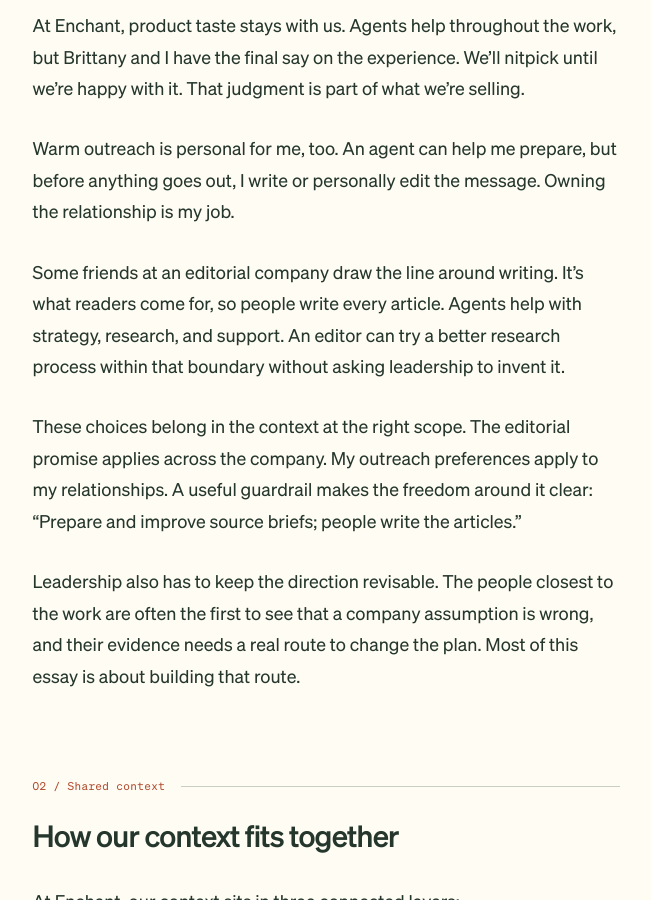
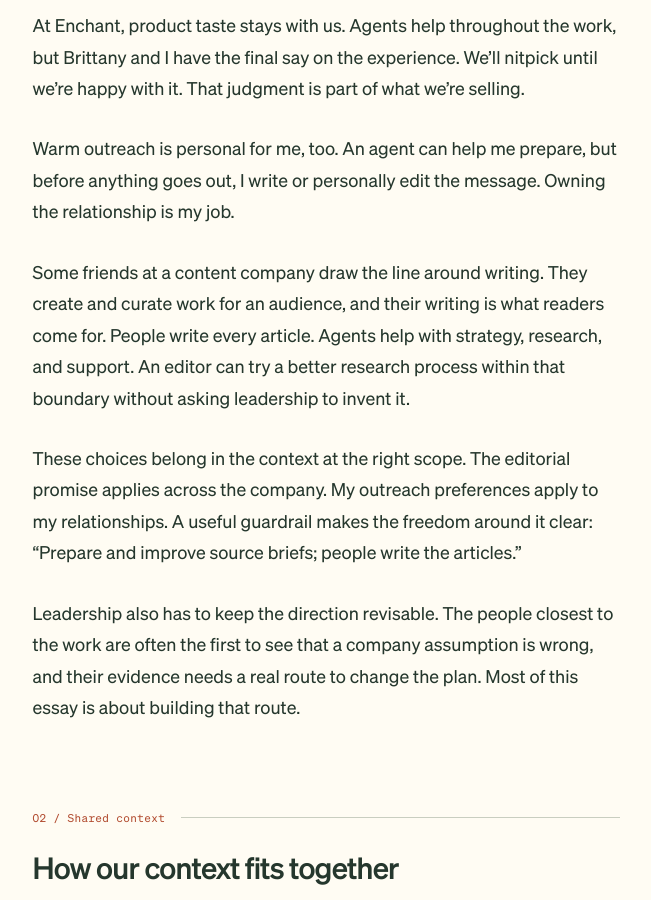
Before and after one commit to paulmederos/pm17, a Jekyll site: the page built from _posts/2026-10-04-building-an-ai-brain-for-your-organization.md, in a window 1280 px wide and 900 px high, scrolled down 2638 px. Shown: the whole window, without its empty margins (314-965 px from the left). Built offline with Jekyll 4.4.1, drawn with Linux system fonts in a browser that asks for light colours; some web fonts are replaced; some of the changed text lies outside the part shown.

Commit message:
Describe the example as a content company that creates and curates (#27)

```diff
--- a/_posts/2026-10-04-building-an-ai-brain-for-your-organization.md
+++ b/_posts/2026-10-04-building-an-ai-brain-for-your-organization.md
@@ -37,7 +37,7 @@
 
 Warm outreach is personal for me, too. An agent can help me prepare, but before anything goes out, I write or personally edit the message. Owning the relationship is my job.
 
-Some friends at an editorial company draw the line around writing. It’s what readers come for, so people write every article. Agents help with strategy, research, and support. An editor can try a better research process within that boundary without asking leadership to invent it.
+Some friends at a content company draw the line around writing. They create and curate work for an audience, and their writing is what readers come for. People write every article. Agents help with strategy, research, and support. An editor can try a better research process within that boundary without asking leadership to invent it.
 
 These choices belong in the context at the right scope. The editorial promise applies across the company. My outreach preferences apply to my relationships. A useful guardrail makes the freedom around it clear: “Prepare and improve source briefs; people write the articles.”
 
@@ -187,7 +187,7 @@
 ## How I’d start in a mid-size organization
 {: #start-small}
 
-Back to the editorial company. People want help with strategy, research, and support, and its writers will keep writing every article themselves.
+Back to the content company. People want help with strategy, research, and support, and its writers will keep writing every article themselves.
 
 I built my own context one file at a time, and I’d start at a company the same way: one editor and a few volunteers on one recurring research workflow, for about two weeks. We haven’t run this rollout. It’s how I’d begin.
 
```
Also changed, not shown: building-an-ai-brain-short.md (+2 -2 lines), downloads/org-context-starter/SETUP.md (+1 -1 lines), 1 other file.
